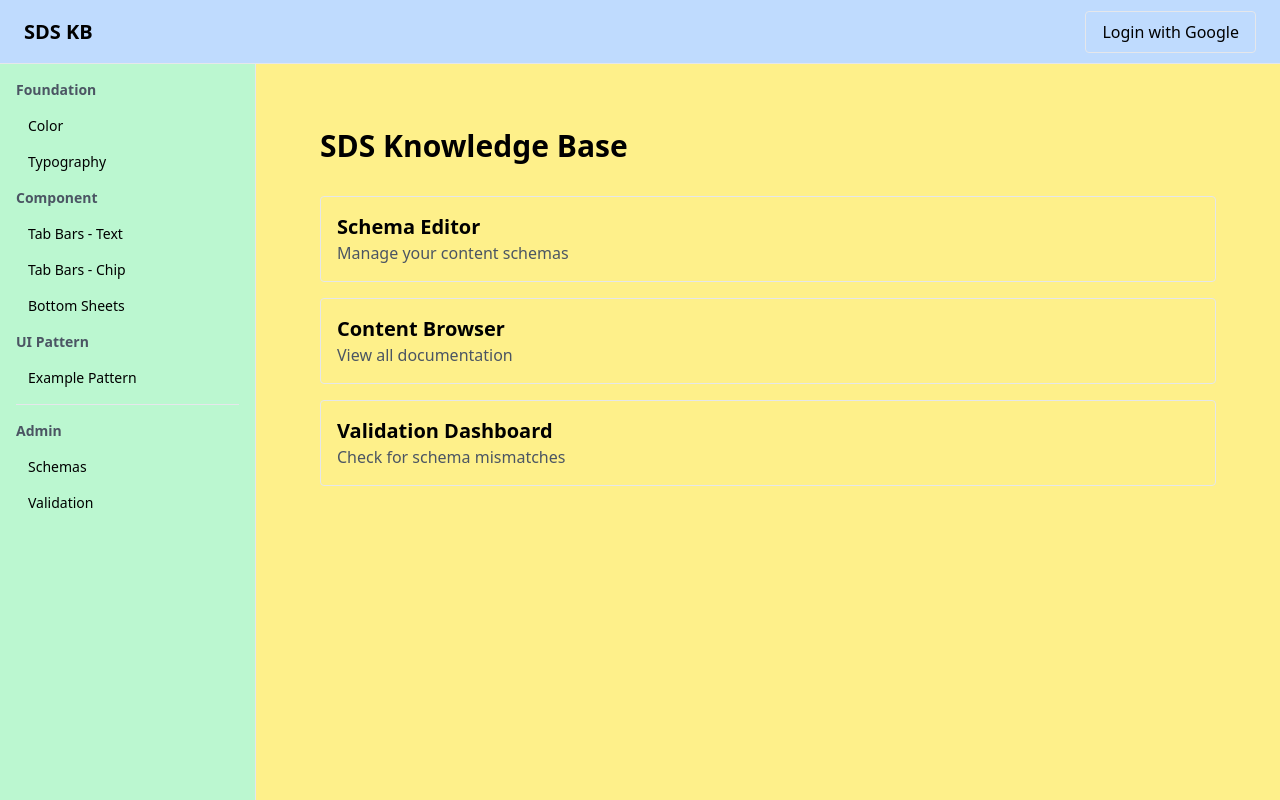
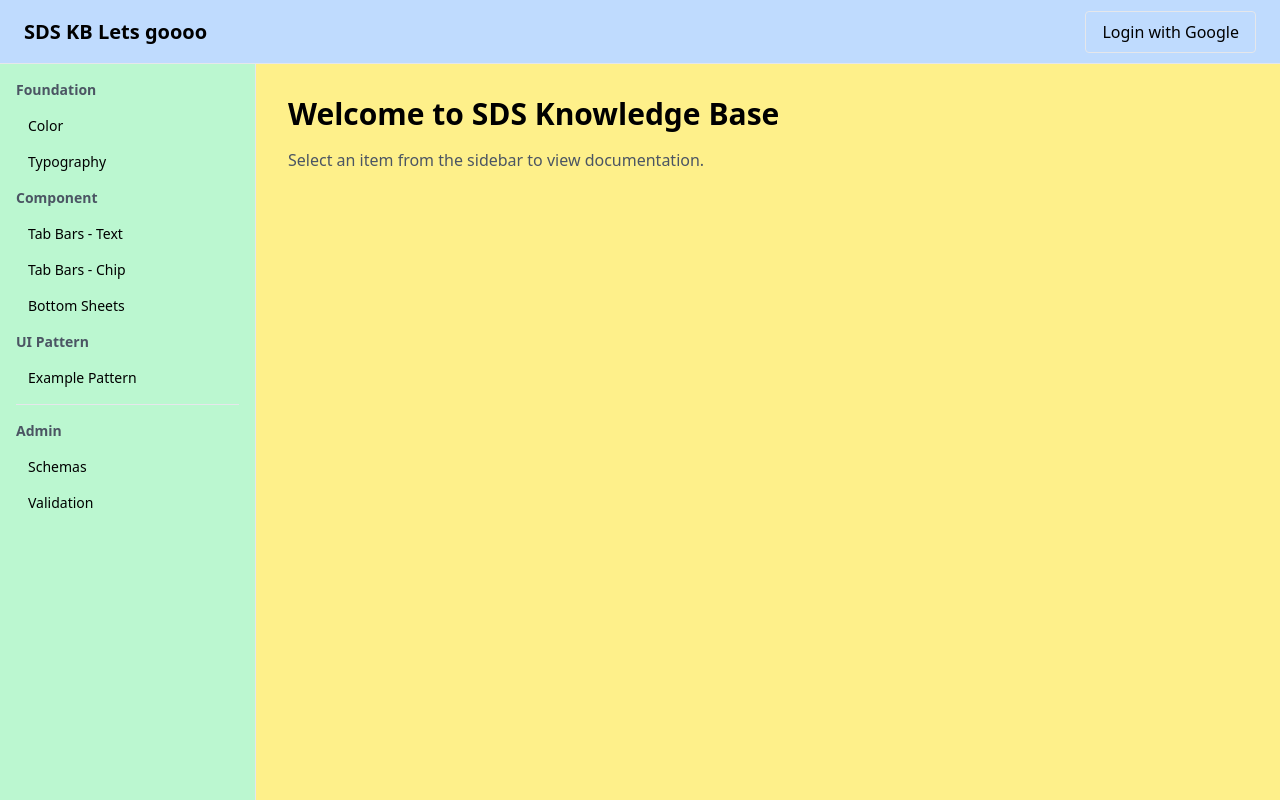
Before and after one commit to ynsukimsh/sdskb, a Next.js app: page / in a window 1280 px wide. Built offline with nearby package versions, Linux system fonts and the light colour scheme.

Commit message:
Update page and TopBar
Co-authored-by: Cursor <cursoragent@cursor.com>

```diff
--- a/app/page.tsx
+++ b/app/page.tsx
@@ -1,35 +1,10 @@
-import Link from 'next/link'
-
 export default function HomePage() {
   return (
-    <div className="min-h-screen p-8">
-      <h1 className="text-3xl font-bold mb-8">SDS Knowledge Base</h1>
-
-      <div className="space-y-4">
-        <Link
-          href="/schemas"
-          className="block p-4 border rounded hover:bg-gray-50"
-        >
-          <h2 className="text-xl font-semibold">Schema Editor</h2>
-          <p className="text-gray-600">Manage your content schemas</p>
-        </Link>
-
-        <Link
-          href="/content"
-          className="block p-4 border rounded hover:bg-gray-50"
-        >
-          <h2 className="text-xl font-semibold">Content Browser</h2>
-          <p className="text-gray-600">View all documentation</p>
-        </Link>
-
-        <Link
-          href="/validate"
-          className="block p-4 border rounded hover:bg-gray-50"
-        >
-          <h2 className="text-xl font-semibold">Validation Dashboard</h2>
-          <p className="text-gray-600">Check for schema mismatches</p>
-        </Link>
-      </div>
+    <div>
+      <h1 className="text-3xl font-bold mb-4">Welcome to SDS Knowledge Base</h1>
+      <p className="text-gray-600">
+        Select an item from the sidebar to view documentation.
+      </p>
     </div>
   )
 }
--- a/components/TopBar.tsx
+++ b/components/TopBar.tsx
@@ -3,8 +3,8 @@ import Link from 'next/link'
 export default function TopBar() {
   return (
     <div className="h-16 border-b flex items-center justify-between px-6 bg-blue-200">
-      <Link href="/" className="text-xl font-bold hover:text-gray-600">
-        SDS KB
+      <Link href="/" className="text-xl font-bold hover:text-red-600">
+        SDS KB Lets goooo
       </Link>
 
       <button className="px-4 py-2 border rounded hover:bg-gray-50">
```
